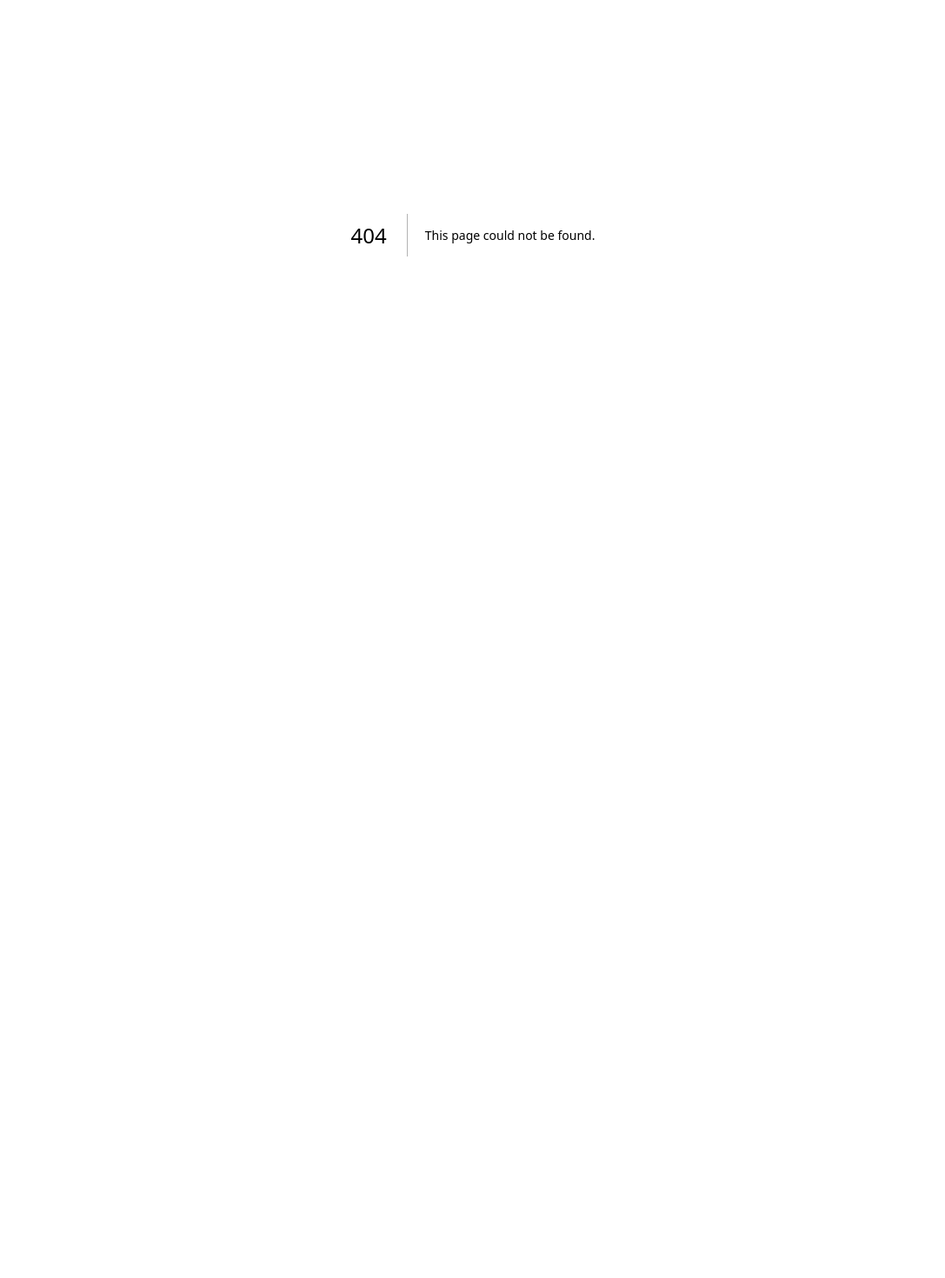
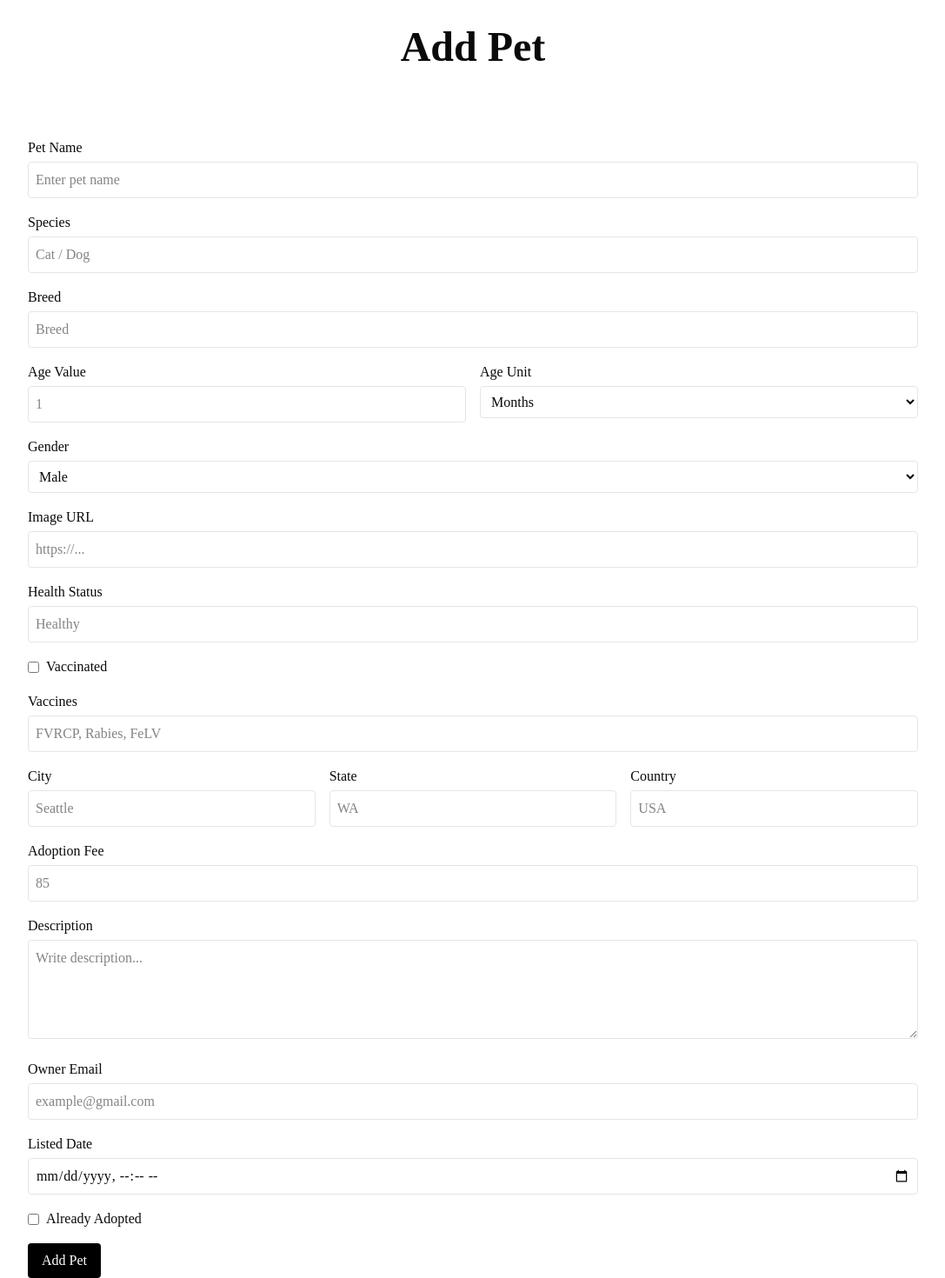
Before and after one commit to md-siam-kazi-dev/assignment-9, a Next.js app: page /addpet in a window 1280 px wide. Before the commit this address had no page. Shown: the part 130-1600 px from the top of the page at 87% size, without its empty margins (96-1183 px from the left). Before the commit the page ends 800 px from the top, so only its background shows below. Built offline with nearby package versions, Linux system fonts and the light colour scheme.

Commit message:
add 'add pet section'

```diff
--- /dev/null
+++ b/src/app/addpet/page.jsx
@@ -0,0 +1,207 @@
+'use client'
+const AddPage = () => {
+    const handleAddPet = (e) => {
+        e.preventDefault()
+    }
+  return (
+    <div className="container-div mt-40">
+      <h1 className="section-heading mb-20">Add Pet</h1>{" "}
+      <form className="space-y-4 " onSubmit={handleAddPet}>
+        {/* Pet Name */}
+        <div>
+          <label className="block mb-1 font-medium">Pet Name</label>
+          <input
+            type="text"
+            name="petName"
+            placeholder="Enter pet name"
+            className="w-full border p-2 rounded"
+          />
+        </div>
+
+        {/* Species */}
+        <div>
+          <label className="block mb-1 font-medium">Species</label>
+          <input
+            type="text"
+            name="species"
+            placeholder="Cat / Dog"
+            className="w-full border p-2 rounded"
+          />
+        </div>
+
+        {/* Breed */}
+        <div>
+          <label className="block mb-1 font-medium">Breed</label>
+          <input
+            type="text"
+            name="breed"
+            placeholder="Breed"
+            className="w-full border p-2 rounded"
+          />
+        </div>
+
+        {/* Age */}
+        <div className="grid grid-cols-2 gap-4">
+          <div>
+            <label className="block mb-1 font-medium">Age Value</label>
+            <input
+              type="number"
+              name="ageValue"
+              placeholder="1"
+              className="w-full border p-2 rounded"
+            />
+          </div>
+
+          <div>
+            <label className="block mb-1 font-medium">Age Unit</label>
+            <select name="ageUnit" className="w-full border p-2 rounded">
+              <option value="months">Months</option>
+              <option value="years">Years</option>
+            </select>
+          </div>
+        </div>
+
+        {/* Gender */}
+        <div>
+          <label className="block mb-1 font-medium">Gender</label>
+          <select name="gender" className="w-full border p-2 rounded">
+            <option value="Male">Male</option>
+            <option value="Female">Female</option>
+          </select>
+        </div>
+
+        {/* Image URL */}
+        <div>
+          <label className="block mb-1 font-medium">Image URL</label>
+          <input
+            type="text"
+            name="imageUrl"
+            placeholder="https://..."
+            className="w-full border p-2 rounded"
+          />
+        </div>
+
+        {/* Health Status */}
+        <div>
+          <label className="block mb-1 font-medium">Health Status</label>
+          <input
+            type="text"
+            name="healthStatus"
+            placeholder="Healthy"
+            className="w-full border p-2 rounded"
+          />
+        </div>
+
+        {/* Vaccinated */}
+        <div>
+          <label className="flex items-center gap-2">
+            <input type="checkbox" name="isVaccinated" />
+            Vaccinated
+          </label>
+        </div>
+
+        {/* Vaccines */}
+        <div>
+          <label className="block mb-1 font-medium">Vaccines</label>
+          <input
+            type="text"
+            name="vaccines"
+            placeholder="FVRCP, Rabies, FeLV"
+            className="w-full border p-2 rounded"
+          />
+        </div>
+
+        {/* Location */}
+        <div className="grid grid-cols-3 gap-4">
+          <div>
+            <label className="block mb-1 font-medium">City</label>
+            <input
+              type="text"
+              name="city"
+              placeholder="Seattle"
+              className="w-full border p-2 rounded"
+            />
+          </div>
+
+          <div>
+            <label className="block mb-1 font-medium">State</label>
+            <input
+              type="text"
+              name="state"
+              placeholder="WA"
+              className="w-full border p-2 rounded"
+            />
+          </div>
+
+          <div>
+            <label className="block mb-1 font-medium">Country</label>
+            <input
+              type="text"
+              name="country"
+              placeholder="USA"
+              className="w-full border p-2 rounded"
+            />
+          </div>
+        </div>
+
+        {/* Adoption Fee */}
+        <div>
+          <label className="block mb-1 font-medium">Adoption Fee</label>
+          <input
+            type="number"
+            name="adoptionFee"
+            placeholder="85"
+            className="w-full border p-2 rounded"
+          />
+        </div>
+
+        {/* Description */}
+        <div>
+          <label className="block mb-1 font-medium">Description</label>
+          <textarea
+            name="description"
+            rows="4"
+            placeholder="Write description..."
+            className="w-full border p-2 rounded"
+          ></textarea>
+        </div>
+
+        {/* Owner Email */}
+        <div>
+          <label className="block mb-1 font-medium">Owner Email</label>
+          <input
+            type="email"
+            name="ownerEmail"
+            placeholder="example@gmail.com"
+            className="w-full border p-2 rounded"
+          />
+        </div>
+
+        {/* Listed At */}
+        <div>
+          <label className="block mb-1 font-medium">Listed Date</label>
+          <input
+            type="datetime-local"
+            name="listedAt"
+            className="w-full border p-2 rounded"
+          />
+        </div>
+
+        {/* Is Adopted */}
+        <div>
+          <label className="flex items-center gap-2">
+            <input type="checkbox" name="isAdopted" />
+            Already Adopted
+          </label>
+        </div>
+
+        {/* Submit Button */}
+        <button type="submit" className="bg-black text-white px-4 py-2 rounded">
+          Add Pet
+        </button>
+      </form>
+    </div>
+  );
+};
+
+export default AddPage;
```
